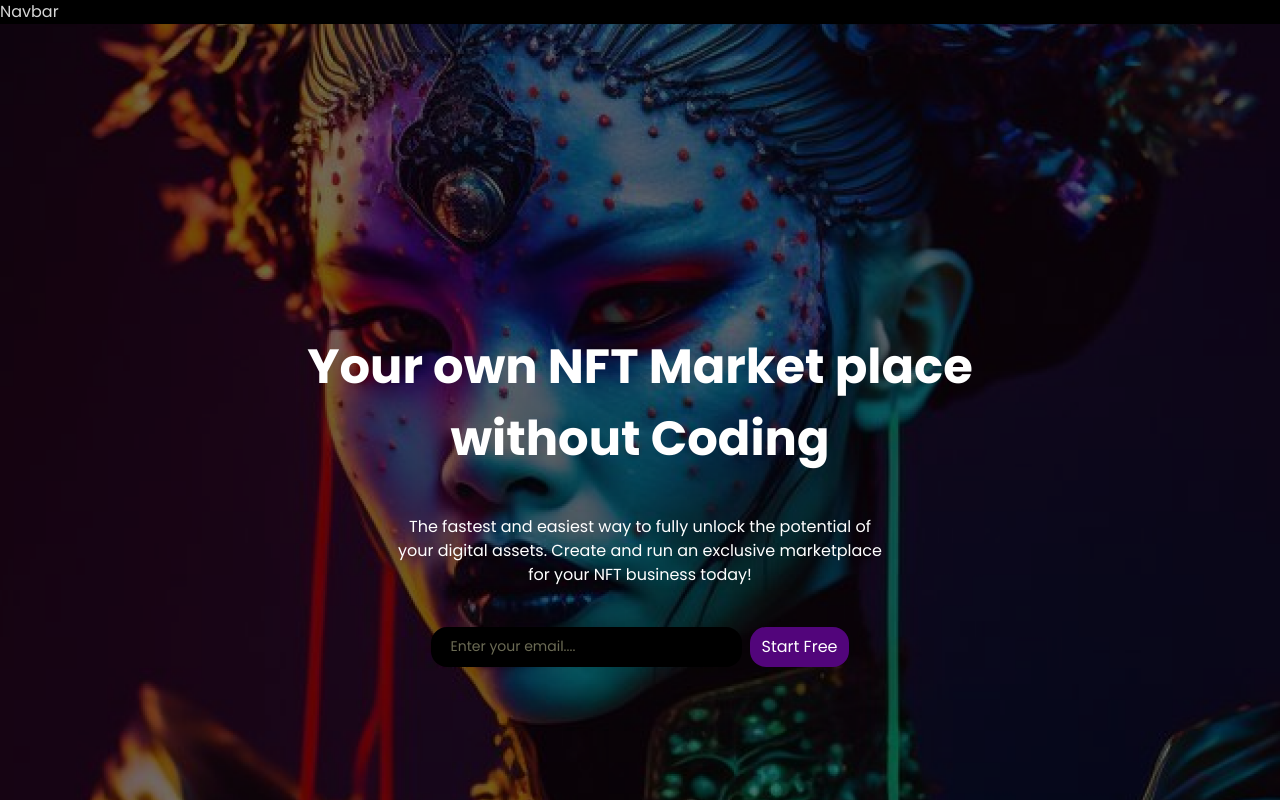
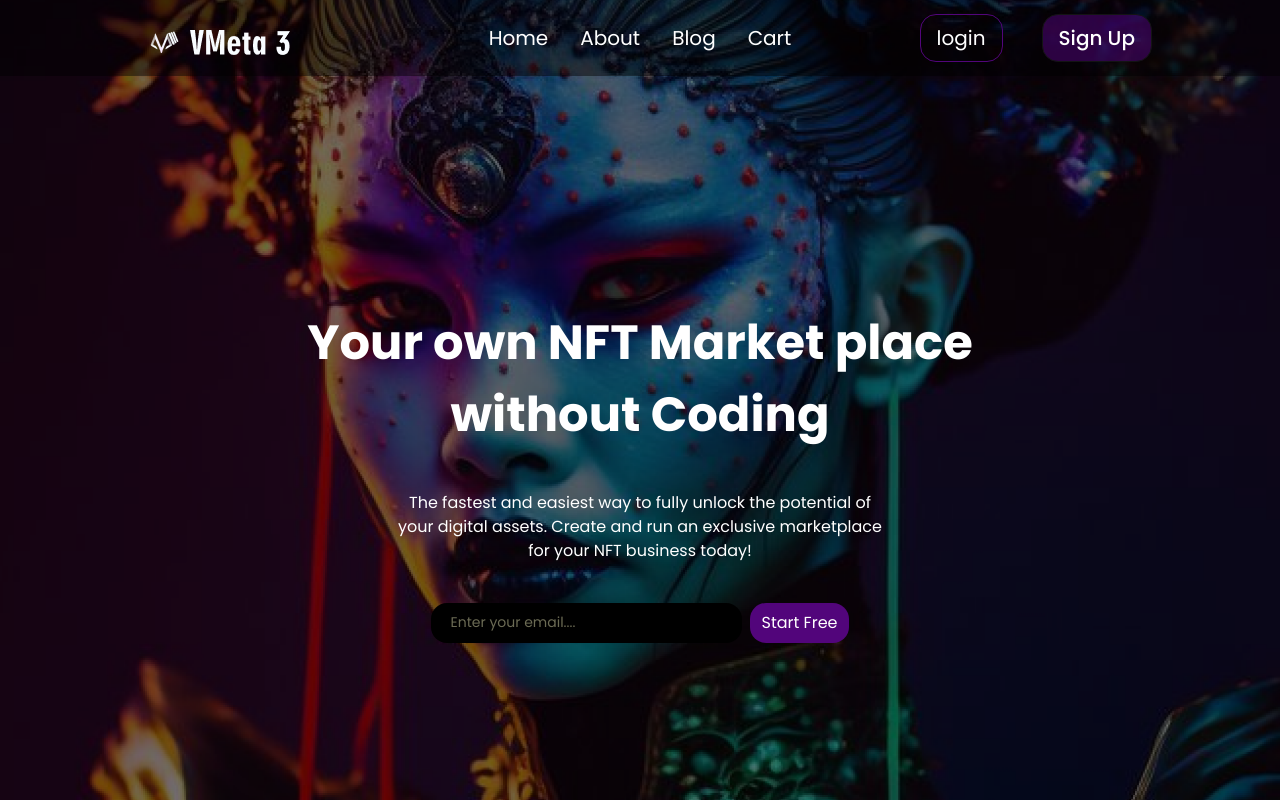
Before and after one commit to MohamedHesham1/ATW-Ltd-Task, a Vue app: page / in a window 1280 px wide. Shown: the top 800 px of the page. Built offline with nearby package versions, Linux system fonts and the light colour scheme.

Commit message:
feat: :sparkles: add NavbarComponent

```diff
--- a/index.html
+++ b/index.html
@@ -2,7 +2,6 @@
 <html lang="en">
   <head>
     <meta charset="UTF-8" />
-    <link rel="icon" href="" />
     <link rel="preconnect" href="https://fonts.googleapis.com" />
     <link rel="preconnect" href="https://fonts.gstatic.com" crossorigin />
     <link
--- a/src/components/NavbarComponent.vue
+++ b/src/components/NavbarComponent.vue
@@ -1,5 +1,62 @@
 <template>
-  <div>Navbar</div>
+  <nav
+    class="navbar fixed z-50 w-full font-normal text-white bg-[#00000075] lg:px-10 xl:px-32 flex justify-between items-center"
+  >
+    <div class="navbar-start flex items-center">
+      <a class="btn btn-ghost">
+        <img src="/logo.png" alt="VMetA Logo" />
+      </a>
+    </div>
+
+    <div class="navbar-center hidden lg:flex flex-grow justify-center">
+      <ul class="menu menu-horizontal px-1 text-xl font-normal">
+        <li><a>Home</a></li>
+        <li><a>About</a></li>
+        <li><a>Blog</a></li>
+        <li><a>Cart</a></li>
+      </ul>
+    </div>
+
+    <div class="navbar-end flex items-center">
+      <div class="dropdown lg:hidden">
+        <div tabIndex="0" role="button" class="btn btn-ghost">
+          <img src="/menu.svg" class="w-6 h-6" alt="menu" />
+        </div>
+        <ul
+          tabIndex="0"
+          className="menu menu-sm dropdown-content -left-[150px] mt-3 z-[1] p-2 shadow bg-base-100 rounded-box w-52"
+        >
+          <li><a>Home</a></li>
+          <li><a>About</a></li>
+          <li><a>Blog</a></li>
+          <li><a>Cart</a></li>
+          <li class="mb-3">
+            <a
+              class="btn btn-sm flex border-[#52057B] rounded-[16px] bg-transparent font-normal text-white text-xl hover:bg-[#52057B] pb-8"
+              >login</a
+            >
+          </li>
+          <li>
+            <a
+              class="btn btn-sm rounded-[16px] bg-[#52057b85] font-medium text-xl text-white hover:bg-transparent hover:border-[#52057B] pb-8"
+              >Sign Up</a
+            >
+          </li>
+        </ul>
+      </div>
+
+      <div class="hidden lg:flex gap-[2.4375rem]">
+        <a
+          class="btn border-[#52057B] rounded-[16px] bg-transparent font-normal text-white text-xl hover:bg-[#52057B]"
+          >login</a
+        >
+        <a
+          class="btn rounded-[16px] bg-[#52057b85] font-medium text-xl text-white hover:bg-transparent hover:border-[#52057B]"
+          >Sign Up</a
+        >
+      </div>
+    </div>
+  </nav>
 </template>
 
 <script setup></script>
```
Also changed, not shown: src/assets/logo.svg (deleted).
